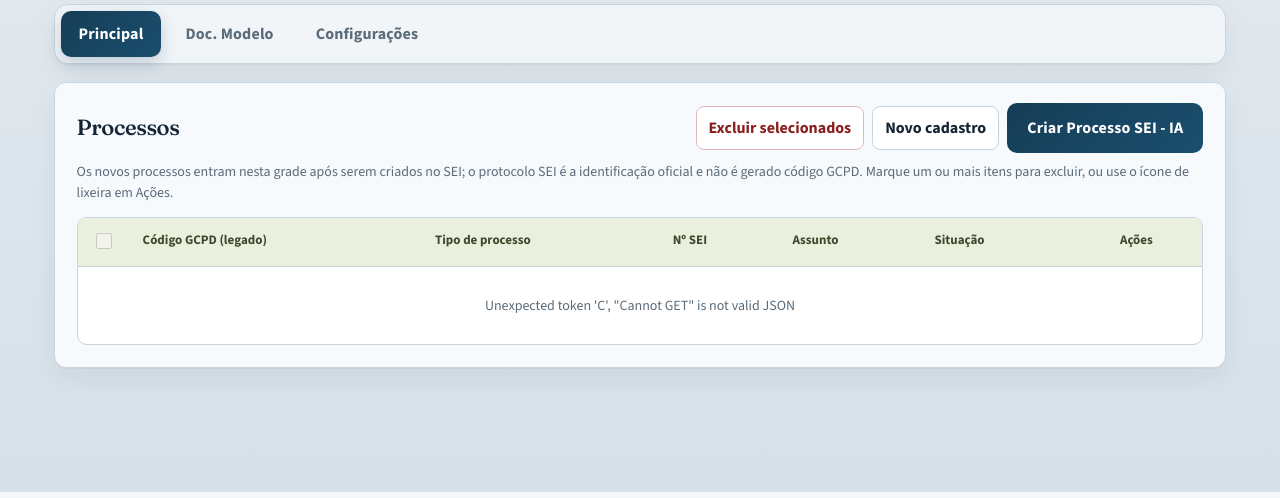
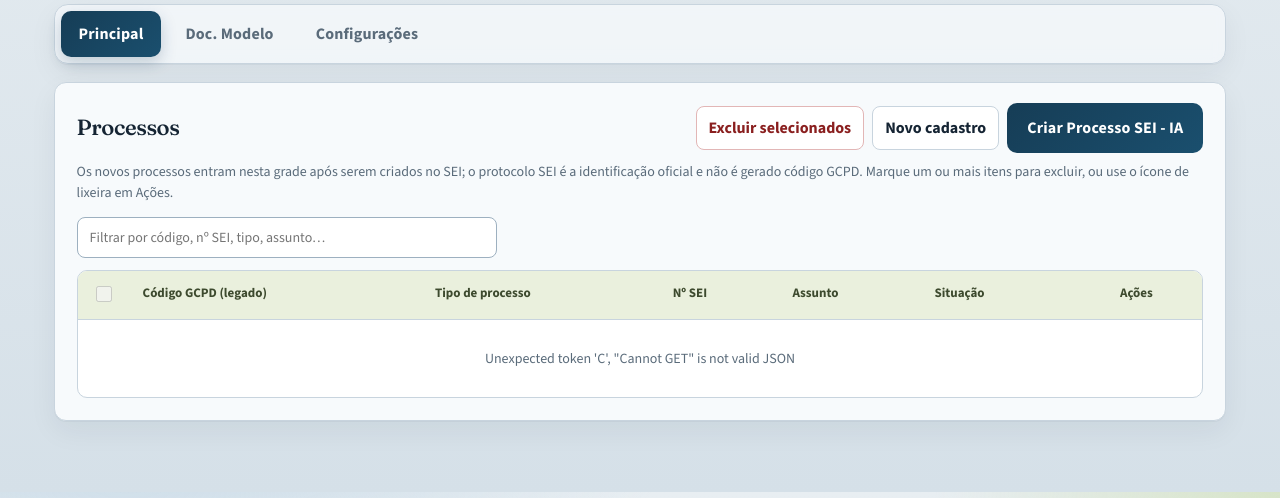
Before and after one commit to FelipePrudente/GCPD, a Python web app: template templates/index.html in a window 1280 px wide. Shown: the part 308-806 px from the top of the page. Run offline with Jinja, Linux system fonts and the light colour scheme; the template is opened without the code that fills it: most values are stand-ins (such as "Sample title", 1, 10 or a date in 2020).

Commit message:
ajuste na página principal

```diff
--- a/templates/index.html
+++ b/templates/index.html
@@ -4,7 +4,7 @@
   <meta charset="UTF-8" />
   <meta name="viewport" content="width=device-width, initial-scale=1" />
   <title>GCPD — Abertura de processo</title>
-  <link rel="stylesheet" href="{{ url_for('static', filename='estilo.css') }}?v=fmt-sei-espacos" />
+  <link rel="stylesheet" href="{{ url_for('static', filename='estilo.css') }}?v=filtro-paginacao" />
 </head>
 <body>
 <header>
@@ -37,12 +37,22 @@
       </div>
       <p class="ajuda">Os novos processos entram nesta grade após serem criados no SEI; o protocolo SEI é a identificação oficial e não é gerado código GCPD. Marque um ou mais itens para excluir, ou use o ícone de lixeira em Ações.</p>
       <p id="mensagem-principal" class="erro oculto"></p>
+      <div class="barra-filtro-processos">
+        <label class="sr-only" for="filtro-processos">Filtrar processos</label>
+        <input
+          type="search"
+          id="filtro-processos"
+          placeholder="Filtrar por código, nº SEI, tipo, assunto…"
+          autocomplete="off"
+        />
+        <span id="filtro-processos-resumo" class="filtro-processos-resumo" aria-live="polite"></span>
+      </div>
       <div class="grade-processos-wrap">
         <table class="grade-processos" aria-label="Processos cadastrados">
           <thead>
             <tr>
               <th class="col-check">
-                <input type="checkbox" id="processos-marcar-todos" title="Marcar todos" aria-label="Marcar todos os processos" />
+                <input type="checkbox" id="processos-marcar-todos" title="Marcar todos desta página" aria-label="Marcar todos os processos desta página" />
               </th>
               <th>Código GCPD (legado)</th>
               <th>Tipo de processo</th>
@@ -57,6 +67,11 @@
           </tbody>
         </table>
       </div>
+      <nav class="paginacao-processos" id="paginacao-processos" aria-label="Paginação dos processos" hidden>
+        <button type="button" class="acao" id="processos-pagina-anterior" disabled>Anterior</button>
+        <span id="processos-pagina-info" class="paginacao-processos-info"></span>
+        <button type="button" class="acao" id="processos-pagina-proxima" disabled>Próxima</button>
+      </nav>
     </section>
   </div>
 
@@ -1046,6 +1061,6 @@
   </div>
 
 <script src="{{ url_for('static', filename='configuracoes-rj.js') }}?v=doc-modelo"></script>
-<script src="{{ url_for('static', filename='cadastro.js') }}?v=multi-docs-ia"></script>
+<script src="{{ url_for('static', filename='cadastro.js') }}?v=filtro-paginacao"></script>
 </body>
 </html>
```
